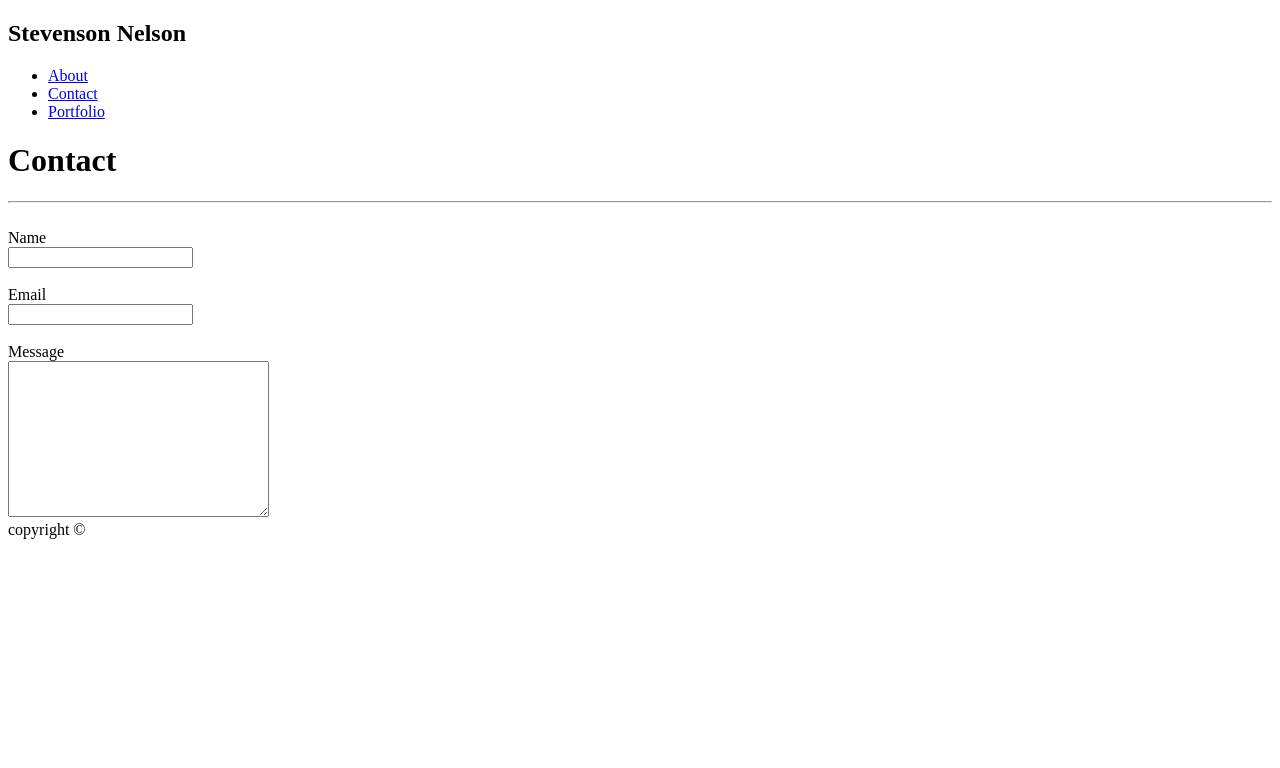
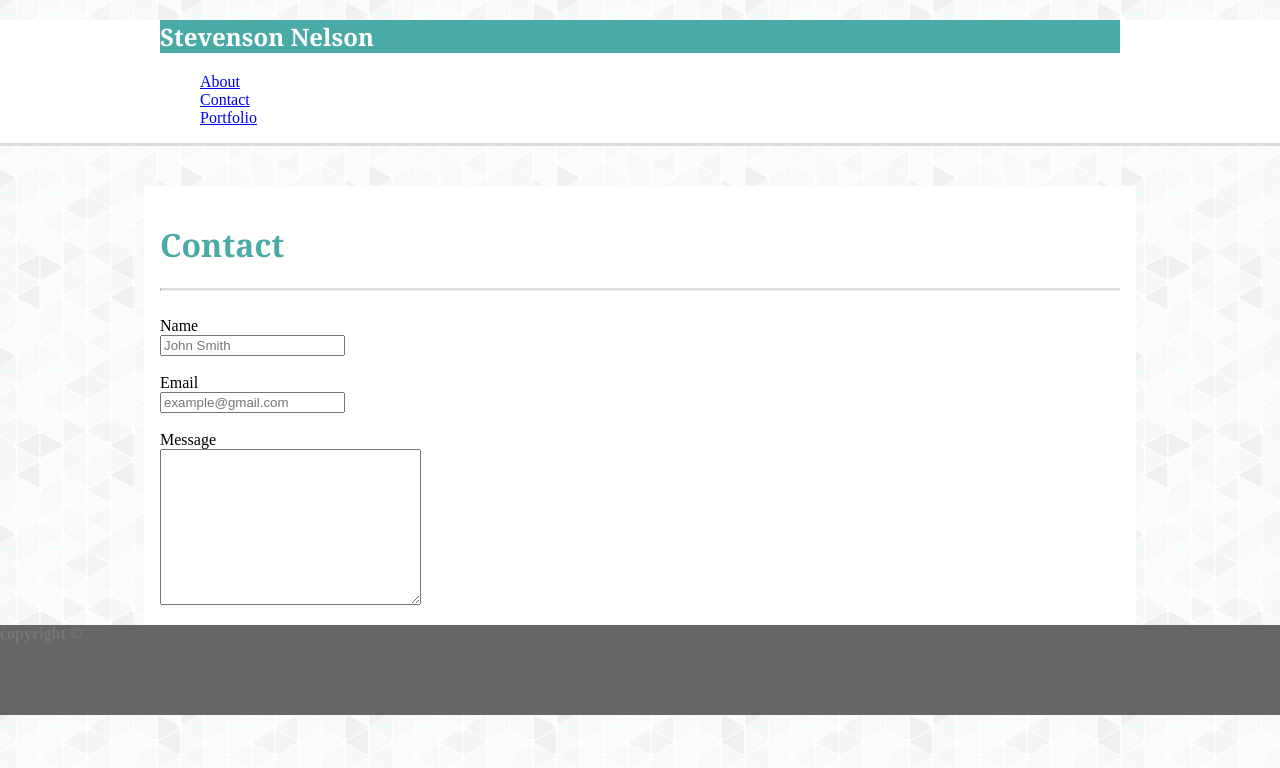
Before and after one commit to nelson521/Basic-Portfolio, a plain HTML site: page contact.html in a window 1280 px wide. Drawn offline with Linux system fonts and the light colour scheme; files that its build step writes are made by us from their sources.

Commit message:
Added css to the project.

```diff
--- a/assets/css/style.css
+++ b/assets/css/style.css
@@ -0,0 +1,68 @@
+html body{
+  height: 100%;
+  margin: 0;
+  background-image: url("../img/gplaypattern.png");
+}
+
+header{
+  margin-top: 0;
+  background-color: #ffffff;
+  border-bottom: solid #dddddd;
+}
+
+.container{
+  width: 960px;
+  margin: 0 auto;
+}
+
+p{
+  font-family: 'Arial', 'Helvetica Neue', Helvetica, sans-serif;
+  color: #777777;
+}
+
+ul{
+  list-style-type: none;
+}
+
+hr{
+  border-top: solid 2px #dddddd;
+}
+
+h1{
+  color: #4aaaa5;
+  font-family: 'Georgia', Times, Times New Roman, serif;
+}
+
+h2{
+  background-color: #4aaaa5;
+  font-family: 'Georgia', Times, Times New Roman, serif;
+  color: white;
+}
+
+
+.content{
+  background-color: #ffffff;
+  padding: 1em;
+  width: 960px;
+  margin: 0 auto;
+  margin-top: 2.5em;
+  min-height: 100%;
+  margin-bottom: -90px;
+}
+
+.content::after{
+  content: "";
+  display: block;
+}
+
+footer{
+  background-color: #666666;
+  margin: 0px;
+  color: #777777;
+  font-weight: bold;
+  border-top-color: #4aaaa5;
+}
+
+footer, .content::after{
+  height: 90px;
+}
--- a/contact.html
+++ b/contact.html
@@ -4,7 +4,7 @@
   <meta charset="UTF-8">
   <meta name="viewport" content="width=device-width, initial-scale=1.0">
   <meta http-equiv="X-UA-Compatible" content="ie=edge">
-  <link rel="stylesheet" href="style.css">
+  <link rel="stylesheet" href="assets/css/style.css">
   <title>Stevenson Nelson</title>
 </head>
 <body>
@@ -31,13 +31,13 @@
         <br>
         <label for="name">Name</label>
         <br>
-        <input type="text" name="user_name">
+        <input type="text" name="user_name" placeholder="John Smith">
       </div>
       <div>
         <br>
         <label for="mail">Email</label>
         <br>
-        <input type="email" name="user_mail">
+        <input type="email" name="user_mail" placeholder="example@gmail.com">
       </div>
       <div>
         <br>
```
Also changed, not shown: index.html (+1 -1 lines), portfolio.html (+2 -2 lines), assets/img/gplaypattern.png (added).
